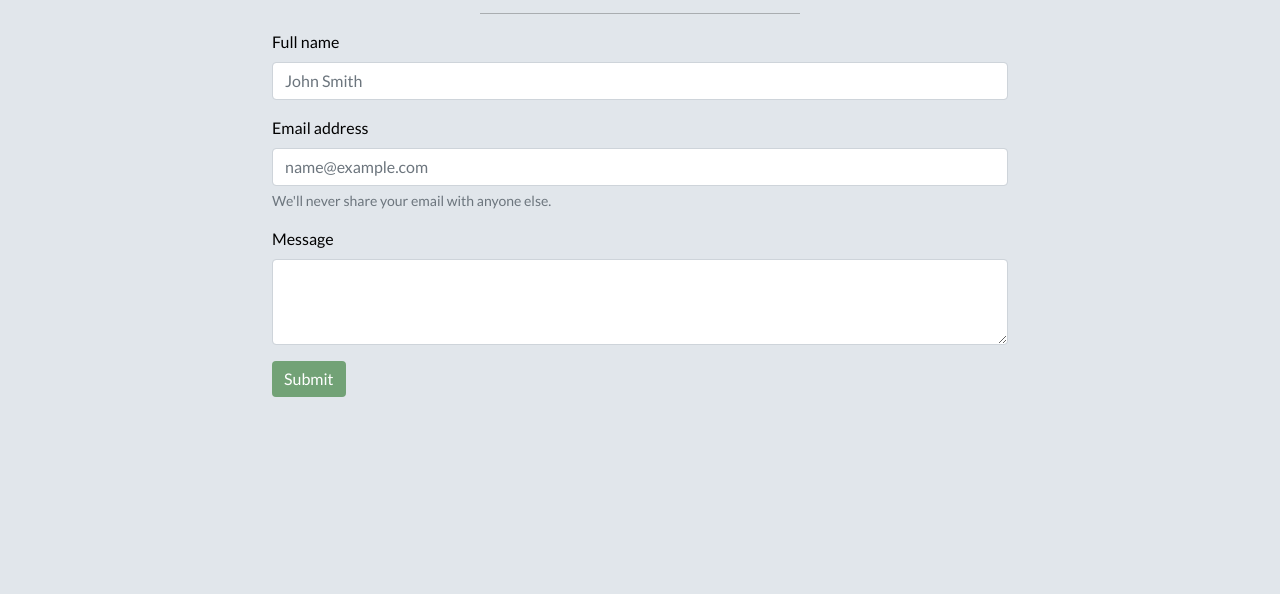
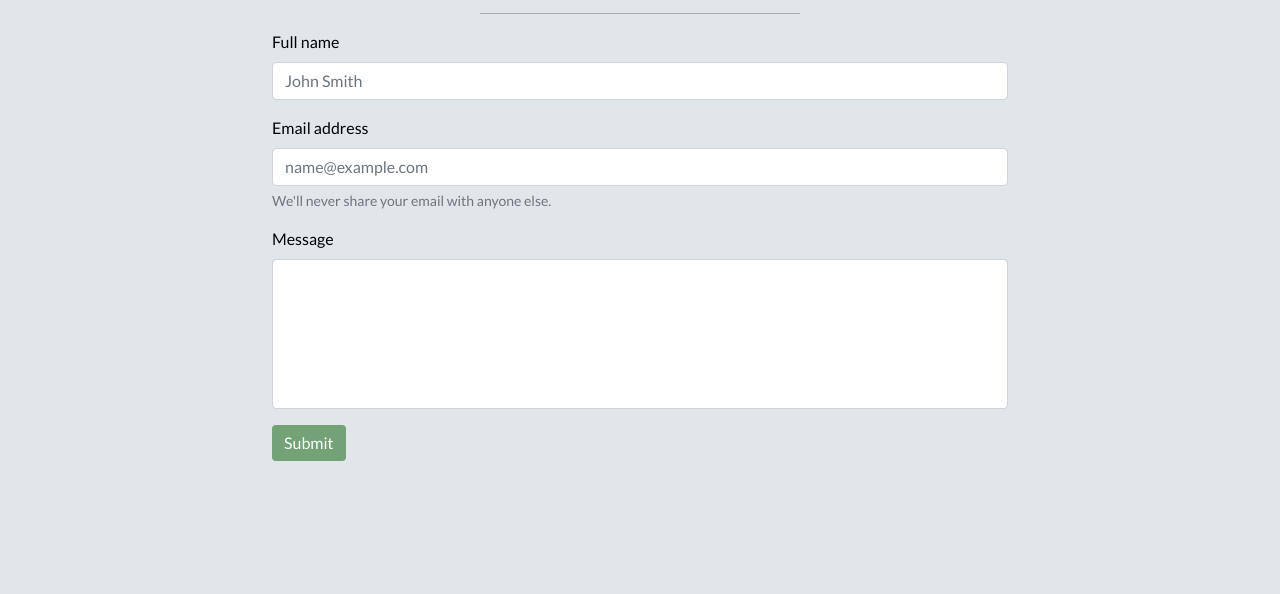
Before and after one commit to Ranj247/MS-2_Visit-New-Zealand, a plain HTML site: page contact.html in a window 1280 px wide. Shown: the part 133-727 px from the top of the page. Drawn offline with nearby package versions, Linux system fonts and the light colour scheme.

Commit message:
removed resize option and added height to textarea box

```diff
--- a/assets/css/style.css
+++ b/assets/css/style.css
@@ -116,7 +116,10 @@ h3 {
 
 
 /* ------------------CONTACT US PAGE------------------ */
-
+textarea {
+    resize: none;
+    height: 150px;
+}
 
 
 
```
